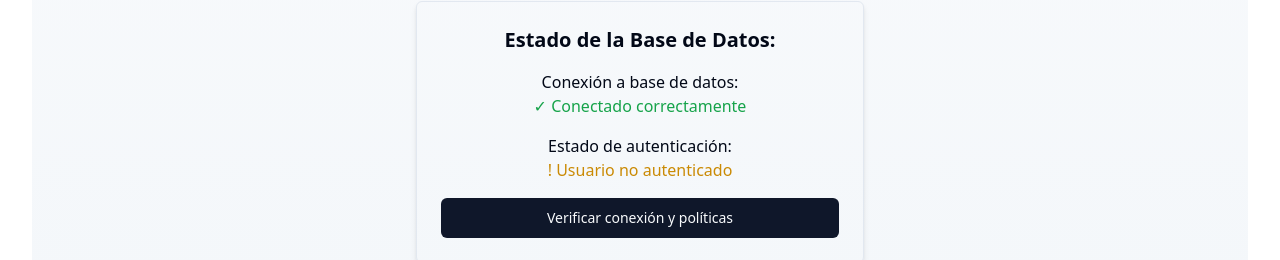
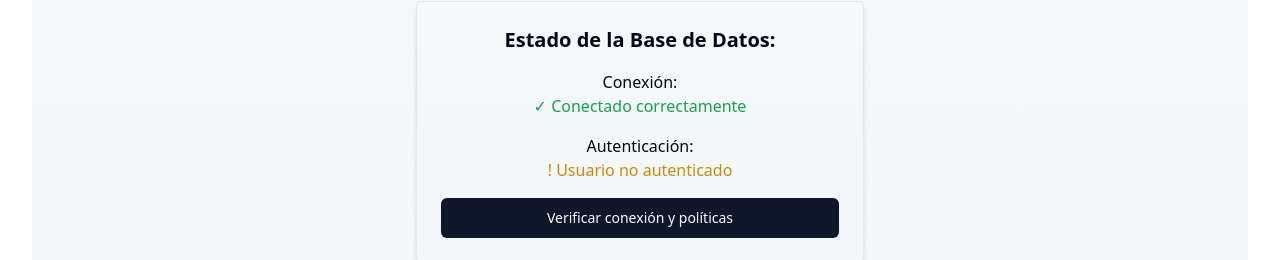
Before and after one commit to cyberalpha/seekart-alpha, a React (Vite) app: page /system-check in a window 1280 px wide. Shown: the part 220-480 px from the top of the page. Built offline with nearby package versions, Linux system fonts and the light colour scheme; no server answers; the database is empty.

Commit message:
Visual edit in Lovable
Edited UI in Lovable

```diff
--- a/src/components/SupabaseConnectionCheck.tsx
+++ b/src/components/SupabaseConnectionCheck.tsx
@@ -62,12 +62,12 @@ const SupabaseConnectionCheck = () => {
 
       <div className="space-y-4">
         <div>
-          <p className="font-medium">Conexión a base de datos:</p>
+          <p className="font-medium">Conexión:</p>
           {isConnected === null ? <p>Verificando conexión...</p> : isConnected ? <p className="text-green-600">✓ Conectado correctamente</p> : <p className="text-red-600">✗ Error de conexión</p>}
         </div>
 
         <div>
-          <p className="font-medium">Estado de autenticación:</p>
+          <p className="font-medium">Autenticación:</p>
           {session ? <p className="text-green-600">✓ Usuario autenticado</p> : <p className="text-yellow-600">! Usuario no autenticado</p>}
         </div>
 
```
